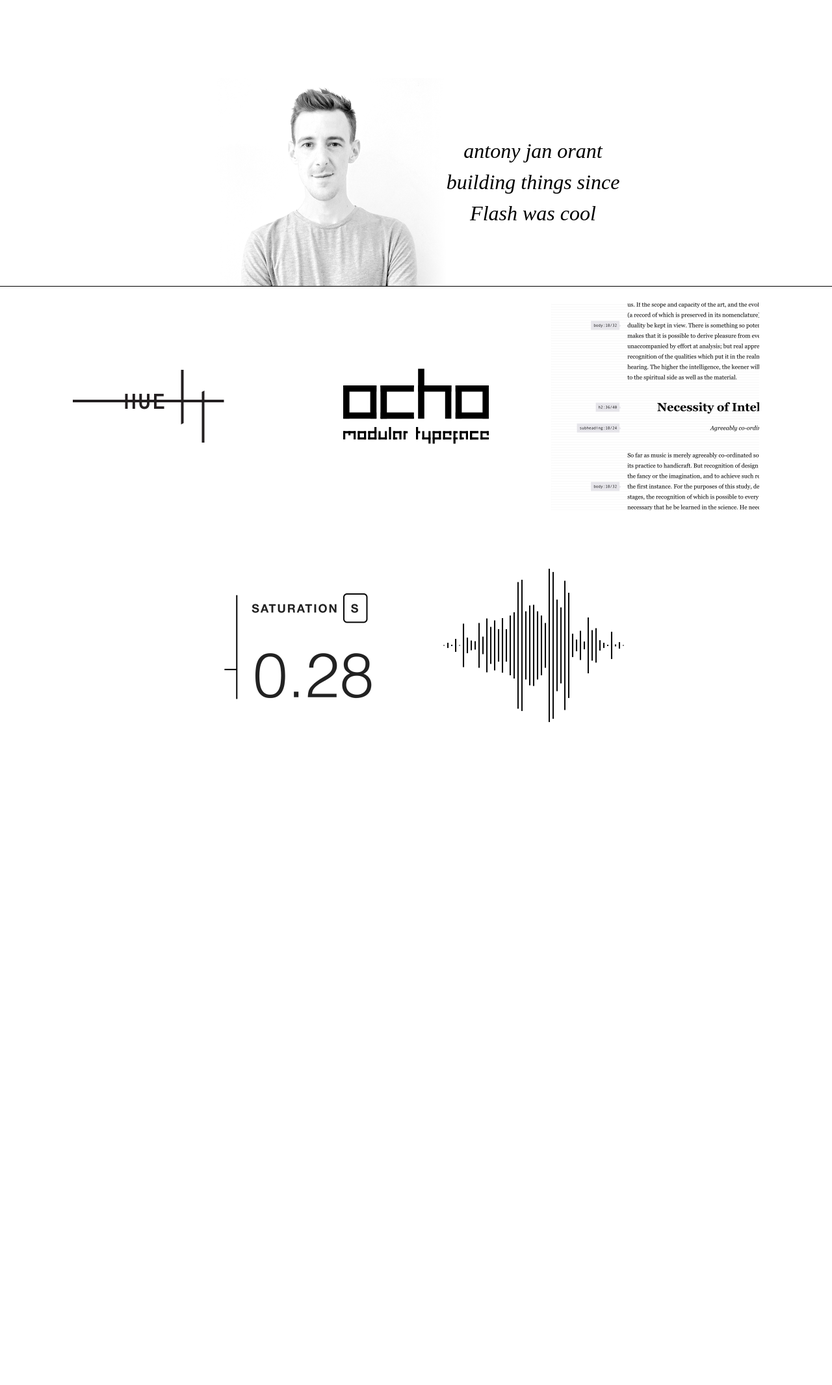
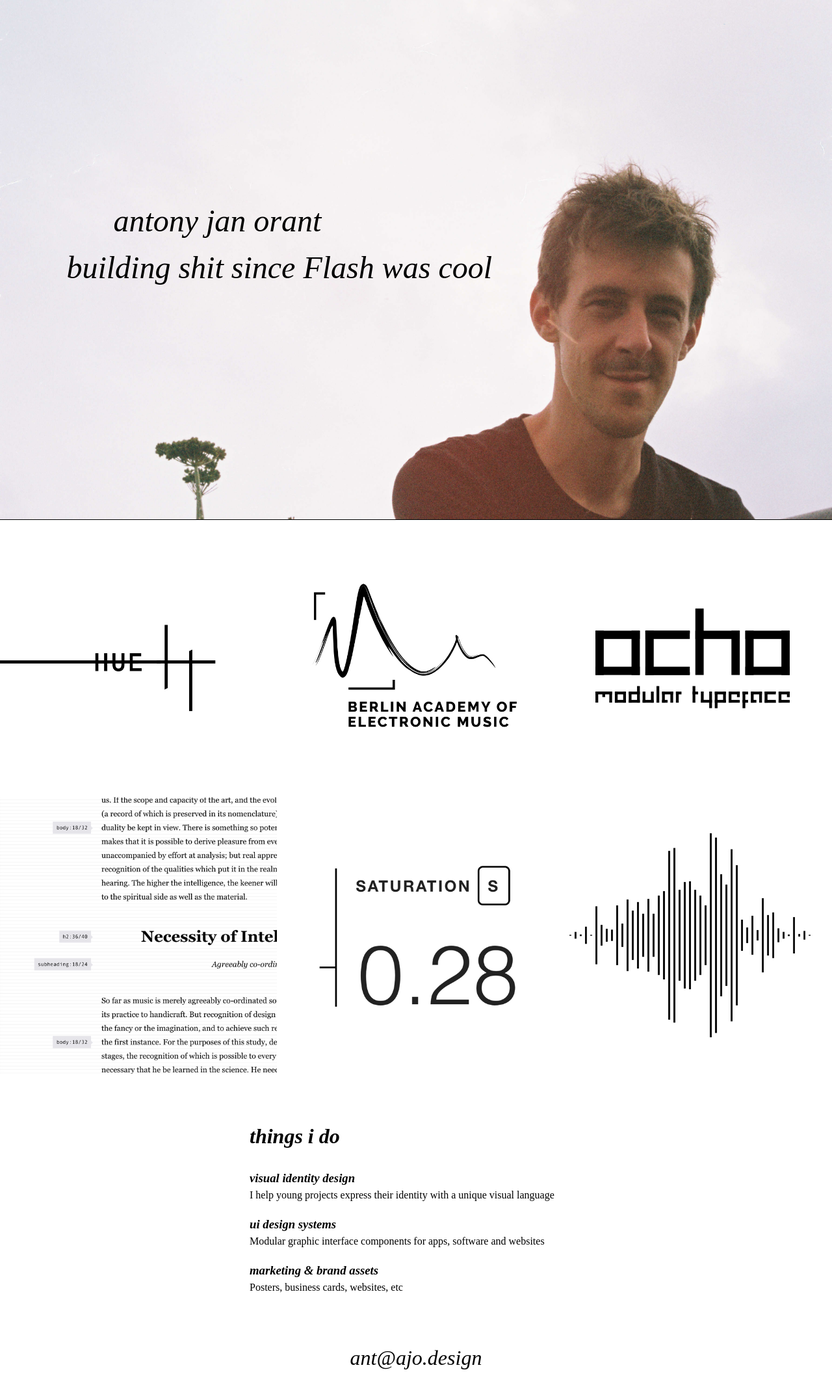
Before and after one commit to antorant/antorant.github.io, a PHP site: page / in a window 1280 px wide. Shown: the whole page at 65% size. Before the commit the page ends 1111 px from the top, so only its background shows below. Run offline with PHP 8.4, Linux system fonts and the light colour scheme.

Commit message:
Update cover, work thumbnails

```diff
--- a/css/style.css
+++ b/css/style.css
@@ -5,15 +5,17 @@ html, body {
   color: black;
 }
 
+* {
+  box-sizing: border-box;
+}
+
 body {
   margin: 0;
-  /* max-width: 32em; */
   margin: 0 auto;
   padding: 0;
-  font-size: 32px;
+  font-size: 100%;
   line-height: 1.5;
   font-family: 'Times New Roman', serif;
-  font-style: italic;
 }
 
 a, a:link, a:visited {
@@ -21,7 +23,17 @@ a, a:link, a:visited {
 }
 
 p {
-  margin: 16px 0;
+  margin-top: 0;
+}
+
+h2 {
+  font-size: 2rem;
+  font-style: italic;
+}
+
+h3 {
+  font-style: italic;
+  margin-bottom: 0;
 }
 
 .lowercase {
@@ -29,47 +41,89 @@ p {
 }
 
 .cover {
+  align-items: center;
+  background-attachment: fixed;
+  background-image: url('../img/20191115-cover.jpg');
+  background-size: cover;
+  background-position: bottom center;
+  border-bottom: 1px solid black;
   display: flex;
   flex-direction: row;
-  justify-content: center;
-  align-items: center;
-
-  padding: 120px 24px 0;
-
-  border-bottom: 1px solid black;
+  font-size: 3rem;
+  font-style: italic;
+  height: 100vh;
+  justify-content: flex-start;
+  padding: 10vw 8vw;
 }
 
-.cover__info {
-  max-width: 32em;
-  text-align: center;
-}
 
 @media only screen and (max-width : 768px) {
   body {
-    font-size: 16px;
-    margin: 0 auto;
+
   }
 
   .cover {
-    flex-direction: column-reverse;
-    padding: 48px 24px 0;
+    align-items: flex-start;
+    background-position: bottom right;
+    font-size: 2rem;
+    text-align: center;
+    /* padding: 48px 24px 0; */
   }
 }
 
 .work {
   display: flex;
   flex-wrap: wrap;
-  justify-content: center;
+  justify-content: flex-start;
 }
 
 .work__link {
-  width: 100%;
-  max-width: 320px;
-  height: 320px;
-  margin: 24px;
+  width: 33.3vw;
+  height: 33.3vw;
+  margin: 0;
+  transition: .25s filter;
+}
+
+a.work__link:hover {
+  filter: invert(100%);
+}
+
+@media only screen and (max-width : 768px) {
+  .work__link {
+    height: 100vw;
+    width: 100vw;
+  }
 }
 
 .work__link img {
   width: 100%;
   height: auto;
 }
+
+.services {
+  margin: 72px auto;
+  max-width: 32em;
+}
+
+@media only screen and (max-width : 768px) {
+  .services {
+    margin: 72px 16px;
+  }
+}
+
+.contact {
+  font-size: 2rem;
+  font-style: italic;
+  text-align: center;
+}
+
+.contact a {
+  padding: 24px;
+  text-decoration: none;
+  transition: 1.33s color, .25s background-color;
+}
+
+.contact a:hover {
+  background-color: black;
+  color: white;
+}
--- a/index.html
+++ b/index.html
@@ -8,7 +8,7 @@
     content="Antony Jan Orant">
 
   <meta name="viewport" content="width=device-width">
-  <link rel="shortcut icon" href="favicon.ico"/>
+  <link rel="shortcut icon" href="favicon.png"/>
 
   <link rel="stylesheet" href="css/style.css">
 </head>
@@ -16,19 +16,31 @@
 
 
   <div class="cover">
-    <img src="img/me.jpg" width="360" height="320" />
-    <div class="cover__info">
-      <p><span class="lowercase">Antony Jan Orant</span><br/>building things since<br/>Flash was cool</p>
-    </div>
+    <p>&nbsp;&nbsp;&nbsp;&nbsp;&nbsp;&nbsp;<span class="lowercase">Antony Jan Orant</span><br/>building shit since Flash was cool</p>
   </div>
 
   <div class="work">
     <a class="work__link" href="http://ajo.design/hue"><img src="img/work-thumbnails/hue.jpg" /></a>
+    <div class="work__link"><img src="img/work-thumbnails/baem.jpg" /></div>
     <a class="work__link" href="http://ajo.design/ocho"><img src="img/work-thumbnails/ocho.svg" /></a>
     <a class="work__link" href="http://ajo.design/type-scale"><img src="img/work-thumbnails/type-scale.jpg" /></a>
     <a class="work__link" href="http://ajo.design/colours"><img src="img/work-thumbnails/colours.jpg" /></a>
     <a class="work__link" href="http://ajo.design/waves"><img src="img/work-thumbnails/waves.jpg" /></a>
     <!-- <a class="work__link" href="http://ajo.design/saetze"><img src="img/work-thumbnails/saetze.jpg" /></a> -->
+  </div>
+
+  <div class="services">
+    <h2 class="lowercase">Things I Do</h2>
+    <h3 class="lowercase">Visual Identity Design</h3>
+    <p>I help young projects express their identity with a unique visual language</p>
+    <h3 class="lowercase">UI Design Systems</h3>
+    <p>Modular graphic interface components for apps, software and websites</p>
+    <h3 class="lowercase">Marketing & Brand Assets</h3>
+    <p>Posters, business cards, websites, etc</p>
+  </div>
+
+  <div class="contact">
+    <a href="mailto:ant@ajo.design">ant@ajo.design</a>
   </div>
   <script>
   // Google Analytics
```
Also changed, not shown: img/20191115-cover.jpg (added), img/work-thumbnails/baem.jpg (added), img/work-thumbnails/hue.jpg.
